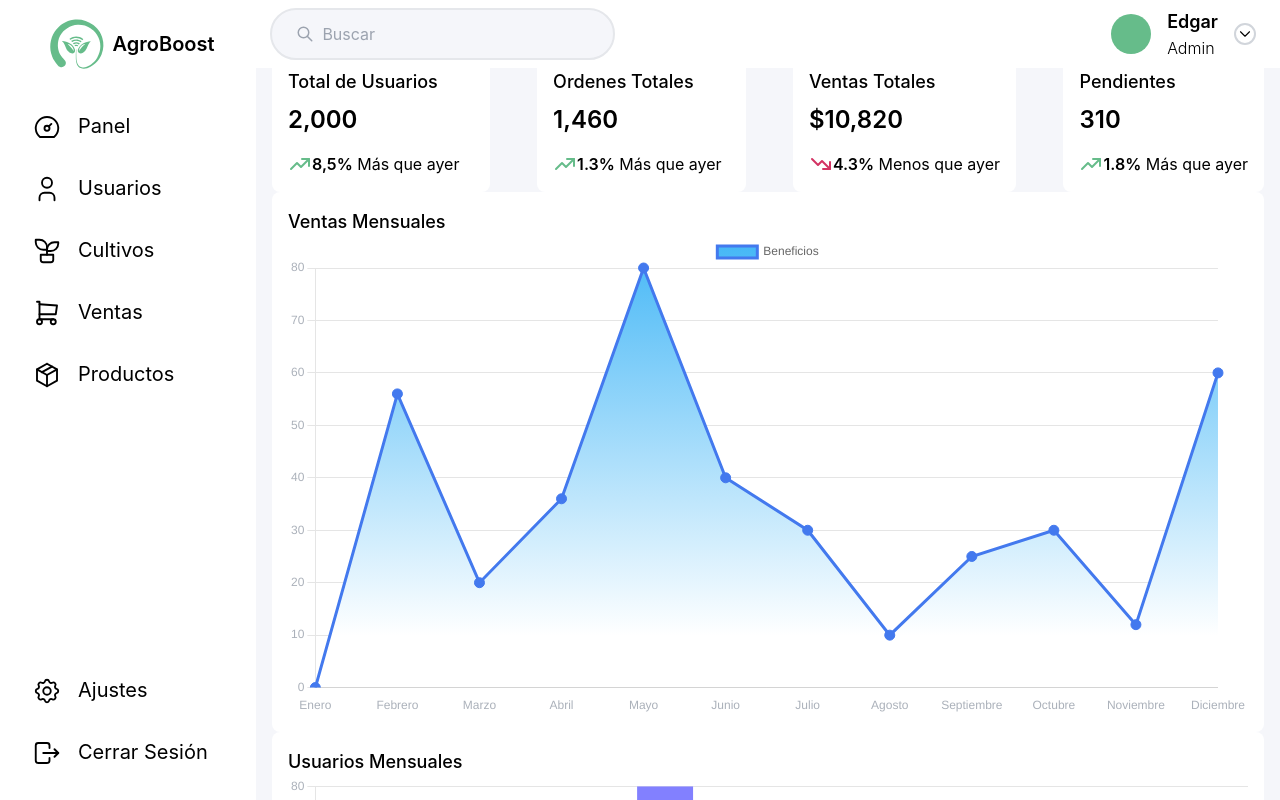
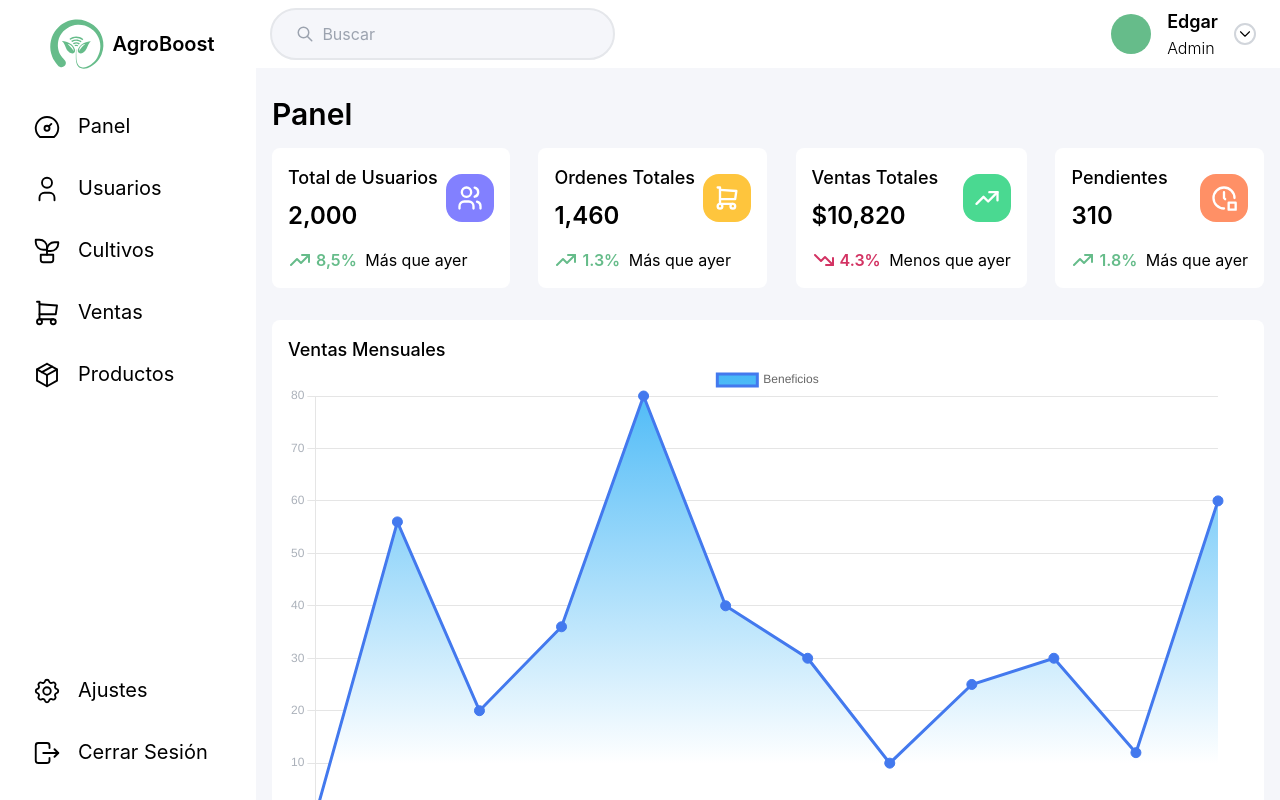
Before and after one commit to ManuelGL10/agroboost, a React (Create React App) app: page /dashboardhome in a window 1280 px wide. Shown: the top 800 px of the page. Built offline with nearby package versions, Linux system fonts and the light colour scheme; a web font is replaced by a local one.

Commit message:
Fix tailwind

```diff
--- a/src/components/Navbar_Admin.js
+++ b/src/components/Navbar_Admin.js
@@ -13,33 +13,33 @@
             </div>
         </div>
         <ul className='py-8 px-6 text-xl'>
-            <li className='flex p-2 mb-4 cursor-pointer hover:bg-custom-color_logo hover:rounded-md hover:text-white'>
+            <li className='flex p-2 cursor-pointer hover:bg-custom-color_logo hover:rounded-md hover:text-white'>
                 <Link to='/dashboardhome' className='flex w-full'>
                     <IconDashboard size={30} stroke={1.5}/>
                     <span className='ml-4'>Panel</span>
                 </Link>
             </li>
-            <li className='flex p-2 mb-4 cursor-pointer hover:bg-custom-color_logo hover:rounded-md hover:text-white'>
+            <li className='flex p-2 my-4 cursor-pointer hover:bg-custom-color_logo hover:rounded-md hover:text-white'>
                 <Link to='/dashboardusers' className='flex w-full'>
                     <IconUser size={30} stroke={1.5}/>
                     <span className='ml-4'>Usuarios</span>
                 </Link>
 
             </li>
-            <li className='flex p-2 mb-4 cursor-pointer hover:bg-custom-color_logo hover:rounded-md hover:text-white'>
+            <li className='flex p-2 cursor-pointer hover:bg-custom-color_logo hover:rounded-md hover:text-white'>
                 <Link to='/dasboardcultivo' className='flex w-full'>
                     <IconPlant size={30} stroke={1.5}/>
                     <span className='ml-4'>Cultivos</span>
                 </Link>
 
             </li>
-            <li className='flex p-2 mb-4 cursor-pointer hover:bg-custom-color_logo hover:rounded-md hover:text-white'>
+            <li className='flex p-2 my-4 cursor-pointer hover:bg-custom-color_logo hover:rounded-md hover:text-white'>
                 <Link to='/dashboardventa' className='flex w-full'>
                     <IconShoppingCart size={30} stroke={1.5}/>
                     <span className='ml-4'>Ventas</span>
                 </Link>
             </li>
-            <li className='flex p-2 mb-4 cursor-pointer hover:bg-custom-color_logo hover:rounded-md hover:text-white'>
+            <li className='flex p-2 cursor-pointer hover:bg-custom-color_logo hover:rounded-md hover:text-white'>
                 <Link to='/dashboardproduct' className='flex w-full'>
                     <IconPackage size={30} stroke={1.5}/>
                     <span className='ml-4'>Productos</span>
--- a/src/components/dashboard/MainHome.js
+++ b/src/components/dashboard/MainHome.js
@@ -7,7 +7,7 @@
 const MainHome = () => {
   return (
     <div className='bg-background ml-[20%] p-4'>
-        <h1 className='text-3xl font-semibold mt-16'>Panel</h1>
+        <h1 className='text-3xl font-semibold mt-20'>Panel</h1>
         <div className='py-4 flex justify-between'>
             <div className='p-4 bg-white rounded-lg'>
                 <div className='flex items-center'>
--- a/src/views/DashboardProduct.jsx
+++ b/src/views/DashboardProduct.jsx
@@ -6,9 +6,9 @@
 function DashboardProduct() {
   return (
     <div>
-        <NavbarTop/>
-        <NavbarAdmin/>
-        <MainProduct/>
+      <NavbarTop/>
+      <MainProduct/>
+      <NavbarAdmin/>
     </div>
   )
 }
--- a/tailwind.config.js
+++ b/tailwind.config.js
@@ -34,13 +34,13 @@
     "./src/components/Questions.js",
     "./src/components/Navbar_Admin.js",
     "./src/components/Navbar_Top.js",
-    "./src/components/MainHome.js",
-    "./src/components/MenuAdmin.js",
-    "./src/components/MainVenta.js",
-    "./src/components/MainProduct.js",
-    "./src/components/MainUsers.js",
-    "./src/components/MainConfig.js",
-    "./src/components/MainCultivo.js",
+    "./src/components/dashboard/MainHome.js",
+    "./src/components/dashboard/MenuAdmin.js",
+    "./src/components/dashboard/MainVenta.js",
+    "./src/components/dashboard/MainProduct.js",
+    "./src/components/dashboard/MainUsers.js",
+    "./src/components/dashboard/MainConfig.js",
+    "./src/components/dashboard/MainCultivo.js",
     "./src/components/LoginForm.js",
     "./src/components/RegistroForm.js",
     "./src/components/LoginForm.js",
@@ -51,7 +51,7 @@
     "./src/components/ForgottenPassword.js",
     "./src/components/NewPassword.js",
     "./src/components/InfoDomicilio.js",
-    "./src/components/MainProfile.js",
+    "./src/components/dashboard/MainProfile.js",
   ],
   theme: {
     extend: {
```
Also changed, not shown: src/components/dashboard/MainProduct.js (line endings or trailing spaces).
